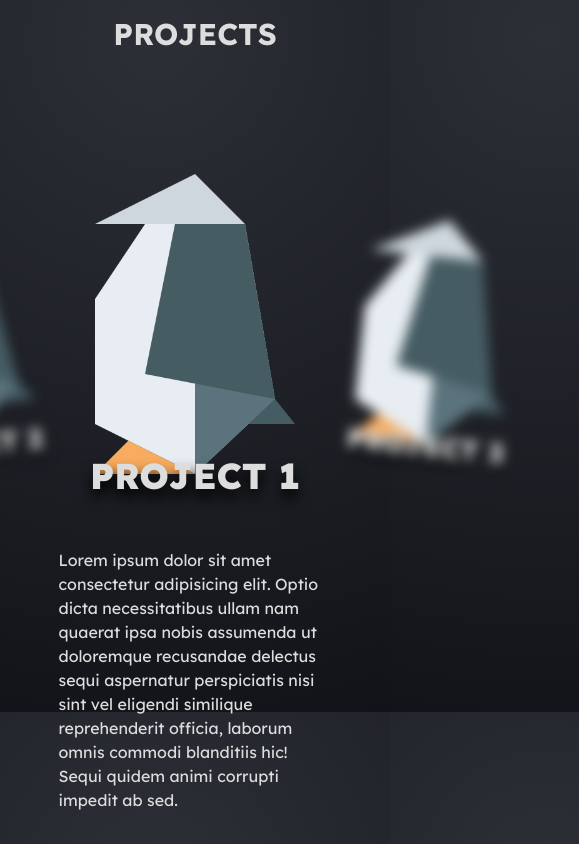
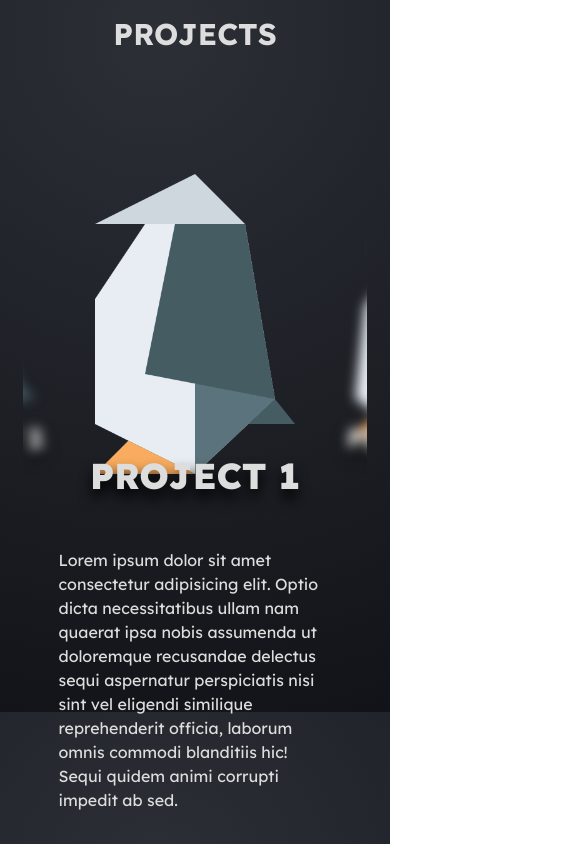
Before and after one commit to PragyanMaharjan63/ReactPortfolio, a React (Vite) app: page / in a window 390 px wide. Shown: the part 1820-2664 px from the top of the page, 579 px wide, since content can reach past the window. Built offline with nearby package versions, Linux system fonts and the light colour scheme; a web font is replaced by a local one.

Commit message:
projects section for mobile

```diff
--- a/src/components/projects.jsx
+++ b/src/components/projects.jsx
@@ -44,7 +44,8 @@ export default function Porjects() {
         className="flex flex-col gap-y-20 justify-center items-center my-20"
       >
         <h1 className="font-bold text-3xl">PROJECTS</h1>
-        <div className="flex relative justify-evenly w-full">
+
+        <div className="flex relative justify-evenly overflow-hidden sm:overflow-visible">
           {projects.map((project, index) => {
             const half = Math.ceil(projects.length / 2);
             const translateClass =
@@ -55,10 +56,10 @@ export default function Porjects() {
               <div
                 key={project.id}
                 onClick={() => setActive(project.id)}
-                className={`scale-75 transition-all absolute flex flex-col rounded-lg p-3 my-5  ${
+                className={`scale-75 transition-all flex flex-col rounded-lg p-3 my-5  ${
                   project.isActive
-                    ? "scale-100 z-10"
-                    : `blur-sm ${translateClass} z-20`
+                    ? "scale-100 z-10 relative"
+                    : `absolute blur-sm ${translateClass} z-20`
                 }`}
               >
                 <div>
```
